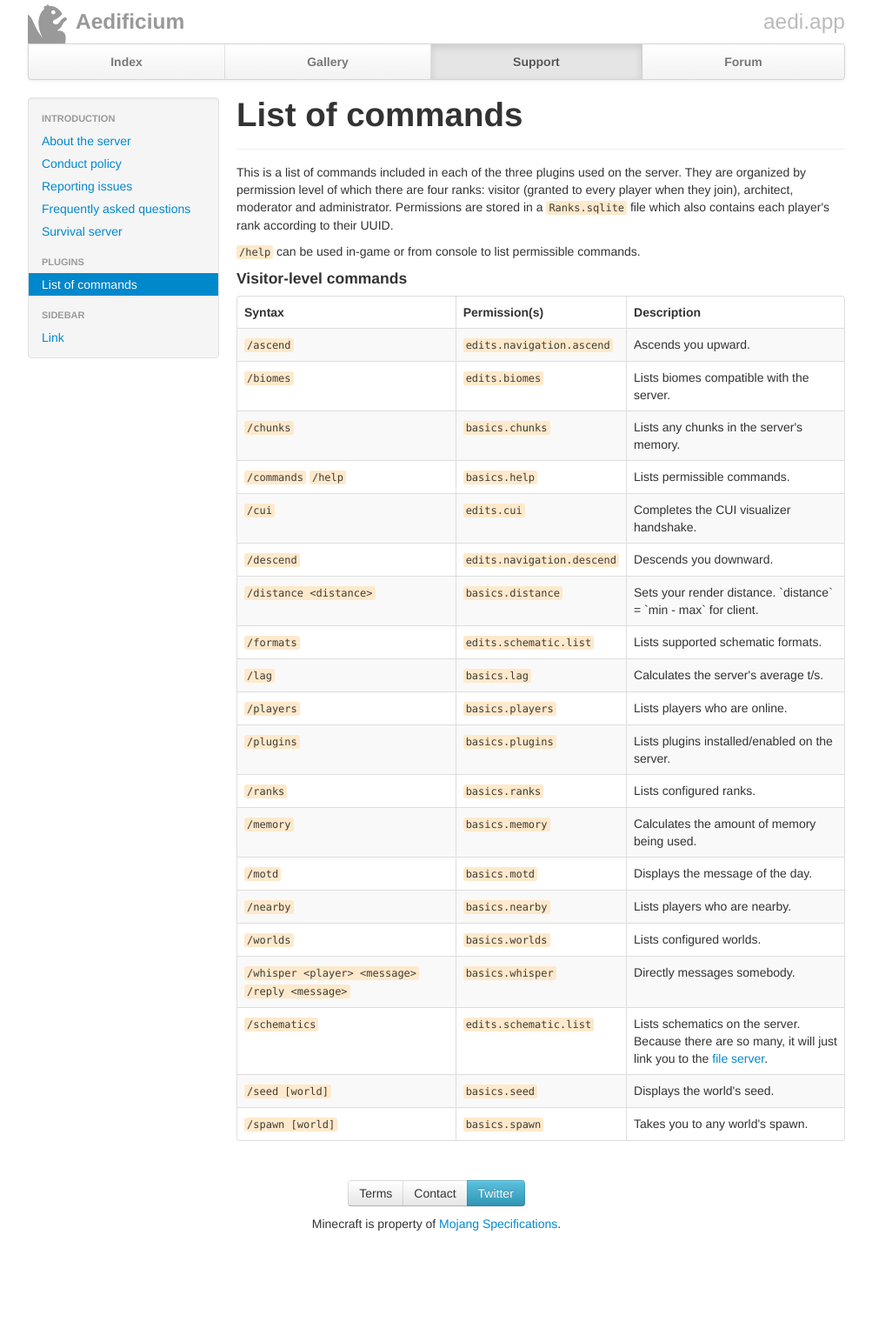
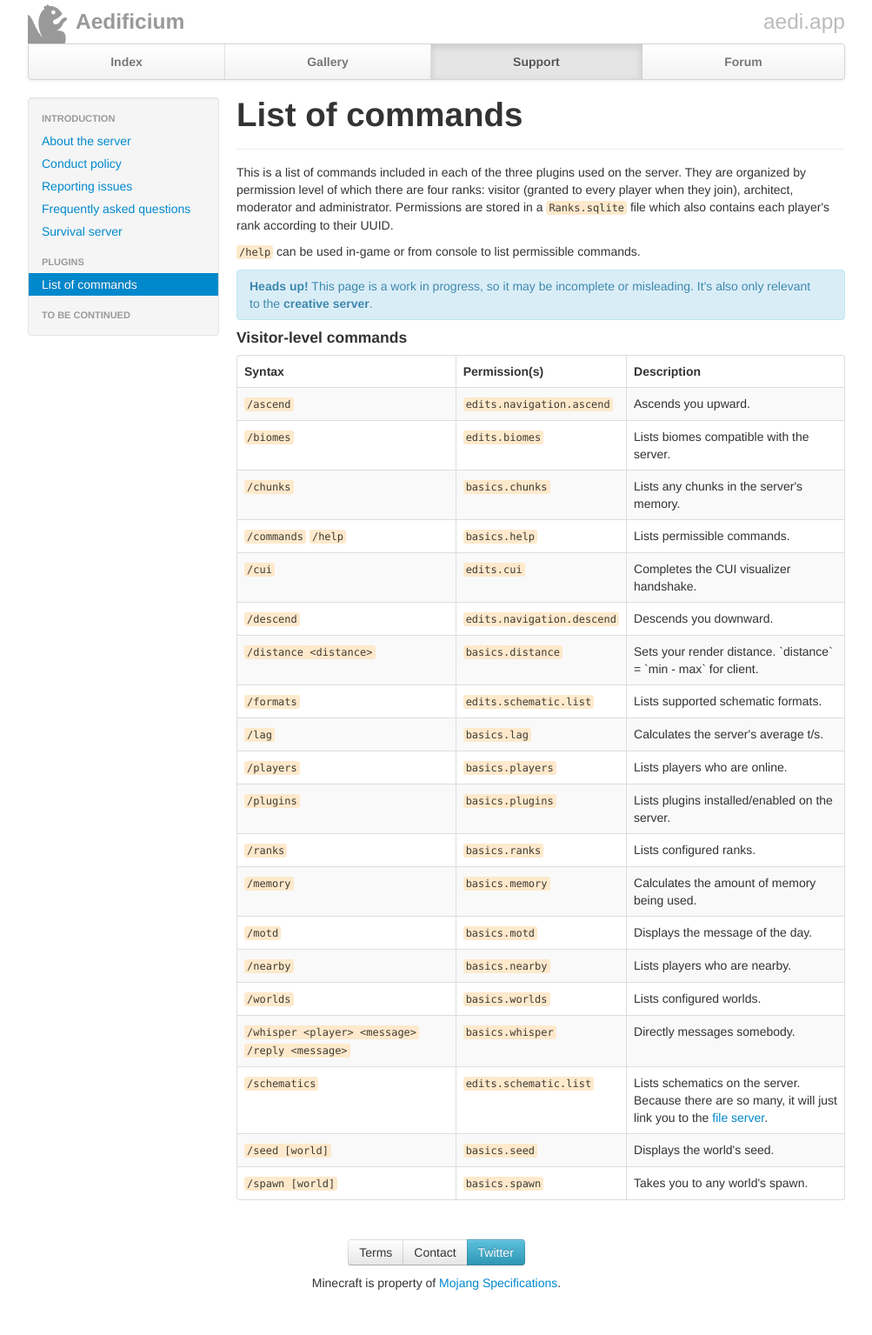
Before and after one commit to aedifi/website, a Jekyll site: the page built from support/commands.md, in a window 1280 px wide. Shown: the whole page at 87% size, without its empty margins (138-1141 px from the left). Built offline with Jekyll 4.4.1, drawn with Linux system fonts in a browser that asks for light colours; nearby versions of some CDN libraries; before the commit the page ends 1467 px from its top, so only the background shows below that.

Commit message:
Include jquery, remove link from docs nav

```diff
--- a/_includes/head.html
+++ b/_includes/head.html
@@ -9,6 +9,7 @@
 	<link href="/assets/css/bootstrap.min.css" rel="stylesheet" type="text/css" media="all">
 	<link href="/assets/css/custom.css" rel="stylesheet" type="text/css" media="all">
 
+	<script type="text/javascript" src="https://ajax.googleapis.com/ajax/libs/jquery/1.9.0/jquery.min.js"></script>
 	<script type="text/javascript" src="/assets/js/bootstrap.min.js"></script>
 
 	<link rel="icon" type="image/png" href="/assets/img/jules-16x16.png" sizes="16x16">
--- a/_includes/sidebar.html
+++ b/_includes/sidebar.html
@@ -9,7 +9,6 @@
 		<li {% if active[2] == 'survival' %}class='active'{% endif %}><a href="/support/survival">Survival server</a></li>
 		<li class="nav-header">Plugins</li>
 		<li {% if active[2] == 'commands' %}class='active'{% endif %}><a href="/support/commands">List of commands</a></li>
-		<li class="nav-header">Sidebar</li>
-		<li><a href="#">Link</a></li>
+		<li class="nav-header">To be continued</li>
 	</ul>
 </div>
--- a/assets/css/custom.css
+++ b/assets/css/custom.css
@@ -104,6 +104,9 @@
 section > .page-header {
 	margin-bottom: 1rem;
 }
+section .alert {
+	margin: 0 0 10px;
+}
 /* Gallery */
 #gallery .thumbnails {
 	display: flex;
--- a/support/commands.md
+++ b/support/commands.md
@@ -10,6 +10,9 @@
 	</div>
 	<p>This is a list of commands included in each of the three plugins used on the server.  They are organized by permission level of which there are four ranks: visitor (granted to every player when they join), architect, moderator and administrator.  Permissions are stored in a <code>Ranks.sqlite</code> file which also contains each player's rank according to their UUID.</p>
 	<p><code>/help</code> can be used in-game or from console to list permissible commands.</p>
+	<div class="alert alert-info">
+		<strong>Heads up!</strong> This page is a work in progress, so it may be incomplete or misleading. It's also only relevant to the <b>creative server</b>.
+	</div>
 	<h4>Visitor-level commands</h4>
 	<table class="table table-bordered table-striped">
 		<thead>
```
